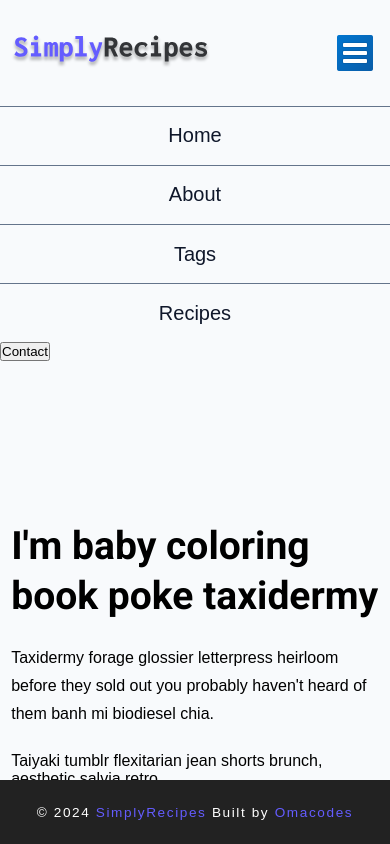
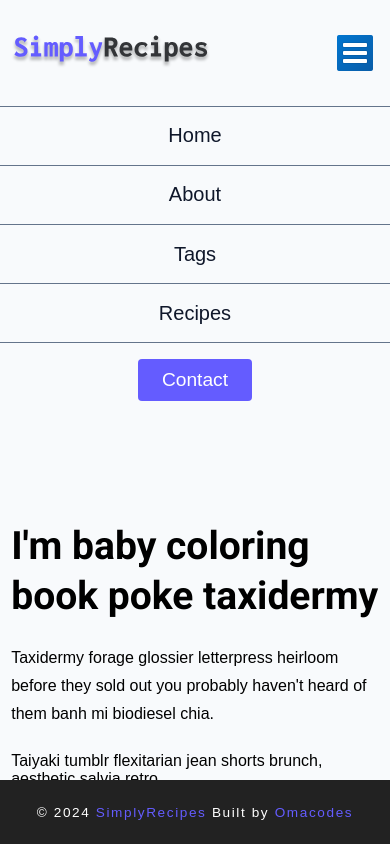
Before and after one commit to chiomaubaezuonu/food-recipes, a React (Create React App) app: page /about in a window 390 px wide. Both pictures are taken after a click on the picture 354 px from the left and 52 px from the top of the page. Shown: the top 844 px of the page. Built offline with nearby package versions, Linux system fonts and the light colour scheme.

Commit message:
Resolved the bug on recipes page styling

```diff
--- a/src/components/Navbar.jsx
+++ b/src/components/Navbar.jsx
@@ -33,9 +33,13 @@ const Navbar = () => {
             <NavLink to="recipes" className='nav-link' onClick={() => setOpenMenuList(false)}>Recipes</NavLink>
           </div>
           <div className='btn-div'>
+            <NavLink to="/contact"> <button className='nav-btn'>Contact</button></NavLink>
+          </div>
+          {/* <div className='btn-div'>
             <NavLink to="/contact"> <button className='nav-btn' onClick={() => setOpenMenuList(false)}>Contact</button></NavLink>
-          </div>
+          </div> */}
         </div>
+
       }
     </div>
   )
--- a/src/index.scss
+++ b/src/index.scss
@@ -625,7 +625,8 @@ a {
 
 @media (max-width: 600px) {
   .nav-container {
-    width: 100%;
+    // width: 100%;
+    width: 100vw;
     padding-right: 0.7rem;
     padding-left: 0.7rem;
     display: flex;
@@ -642,6 +643,23 @@ a {
     display: flex;
     flex-direction: column;
     transition: var(--transition);
+
+    .btn-div {
+      display: flex;
+      justify-content: center;
+      border-top: 0.025rem solid var(--grey-500);
+
+      .nav-btn {
+        padding: 0.6rem 1.5rem;
+        color: white;
+        display: block;
+        margin-top: 1rem;
+        font-size: 1.2rem;
+        border-radius: var(--border-radius);
+        border: none;
+        background-color: var(--primary-500);
+      }
+    }
   }
 
   .nav-link {
@@ -670,12 +688,21 @@ a {
     .hero-section {
       width: 100%;
     }
+
+    .recipes-section {
+      width: 100%;
+      padding-left: 0;
+      padding-right: 0;
+
+
+    }
   }
 
   .footer {
     font-size: 0.85rem;
   }
 
+  // About Section
   .about-container {
     width: 100vw;
     padding-left: 0.7rem;
--- a/src/variables/_button.scss
+++ b/src/variables/_button.scss
@@ -15,27 +15,27 @@
   }
 }
 
-@media (max-width: 600px) {
-  .btn-div {
-    width: 100%;
-    background-color: red;
-    padding: 0.15rem 1rem;
-  }
+// @media (max-width: 600px) {
+//   .nav-btn {
+//     width: 100vw;
+//     background-color: red;
+//     padding: 0.15rem 1rem;
+//   }
 
-  button {
-    cursor: pointer;
-    display: inline-block;
-    color: var(--white);
-    background: var(--primary-500);
-    border: transparent;
-    border-radius: var(--borderRadius);
-    letter-spacing: var(--letterSpacing);
-    padding: 0.375rem 0.75rem;
-    // box-shadow: var(--shadow-1);
-    // transition: var(--transtion);
+//   // button  {
+//   //   cursor: pointer;
+//   //   display: inline-block;
+//   //   color: var(--white);
+//   //   background: var(--primary-500);
+//   //   border: transparent;
+//   //   border-radius: var(--borderRadius);
+//   //   letter-spacing: var(--letterSpacing);
+//   //   padding: 0.375rem 0.75rem;
+//     // box-shadow: var(--shadow-1);
+//     // transition: var(--transtion);
 
 
 
-  }
+//   // }
 
-}
+// }
```
